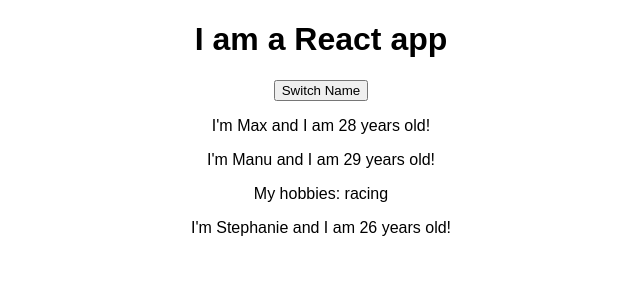
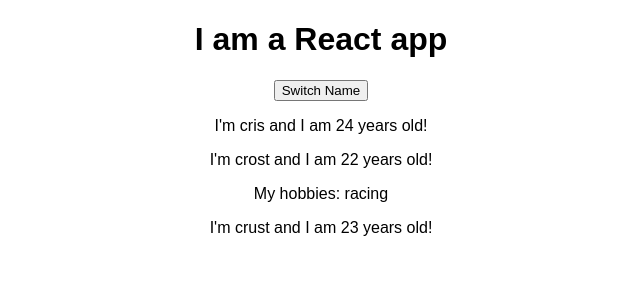
Before and after one commit to camolinasim/React_projects, a React (Create React App) app in the folder second_project_incremental/react-complete-guide/: page / in a window 1280 px wide. Shown: the top 300 px of the page, without its empty margins (319-959 px from the left). Built offline with nearby package versions, Linux system fonts and the light colour scheme.

Commit message:
Revert "tried linting and then deactivated it because I went crazy"
This reverts commit 3ab950ed5556581acc0906830756fb6476df7a58.

```diff
--- a/second_project_incremental/react-complete-guide/src/App.js
+++ b/second_project_incremental/react-complete-guide/src/App.js
@@ -5,53 +5,48 @@
 class App extends Component {
   state = {
     persons: [
-      { name: 'Max', age: 28 },
-      { name: 'Manu', age: 29 },
-      { name: 'Stephanie', age: 26 },
+      {name: 'cris', age: 24},
+      {name: 'crost', age: 22},
+      {name: 'crust', age: 23}
     ],
-    otherState: 'some other value',
-  };
+    otherState: 'some other value'
+  }
 
-  switchNameHandler = (newName) => {
+  switchNameHandler = () => {
    // console.log('Button was clicked!')
    //DONT DO THIS: this.state.persons[0].name = 'potato'
    this.setState({
     persons: [
-        { name: newName, age: 1 },
-        { name: 'B', age: 2 },
-        { name: 'C', age: 3 },
-      ],
-    });
-  }; //handler means this is a method you're not actively calling
+      {name: 'A', age: 1},
+      {name: 'B', age: 2},
+      {name: 'C', age: 3}
+    ]
+   })
+  } //handler means this is a method you're not actively calling
+
 
   render() {
     return (
       <div className="App">
         <h1>I am a React app</h1>
-        <button onClick={this.switchNameHandler.bind(this, 'button')}>
-          Switch Name
-        </button>
+        <button onClick={this.switchNameHandler}>Switch Name</button>
         <Person
         name={this.state.persons[0].name}
         age={this.state.persons[0].age}
-          click={this.switchNameHandler.bind(this, 'first')}
-        />
+        click={this.switchNameHandler}/>
 
         <Person
         name={this.state.persons[1].name}
         age={this.state.persons[1].age}
-          click={this.switchNameHandler.bind(this, 'second')}
-        >
-          My hobbies: racing{' '}
-        </Person>
+        click={this.switchNameHandler}>My hobbies: racing </Person>
 
-        <Person
-          name={this.state.persons[2].name}
+        <Person name={this.state.persons[2].name}
         age={this.state.persons[2].age}
-          click={this.switchNameHandler.bind(this, 'third')}
-        />
+        click={this.switchNameHandler}/>
+
       </div>
     );
+
   }
 }
 
```
Also changed, not shown: second_project_incremental/react-complete-guide/src/Person/Person.js (+8 -8 lines). Lines whose indentation alone changed are shown as unchanged.
